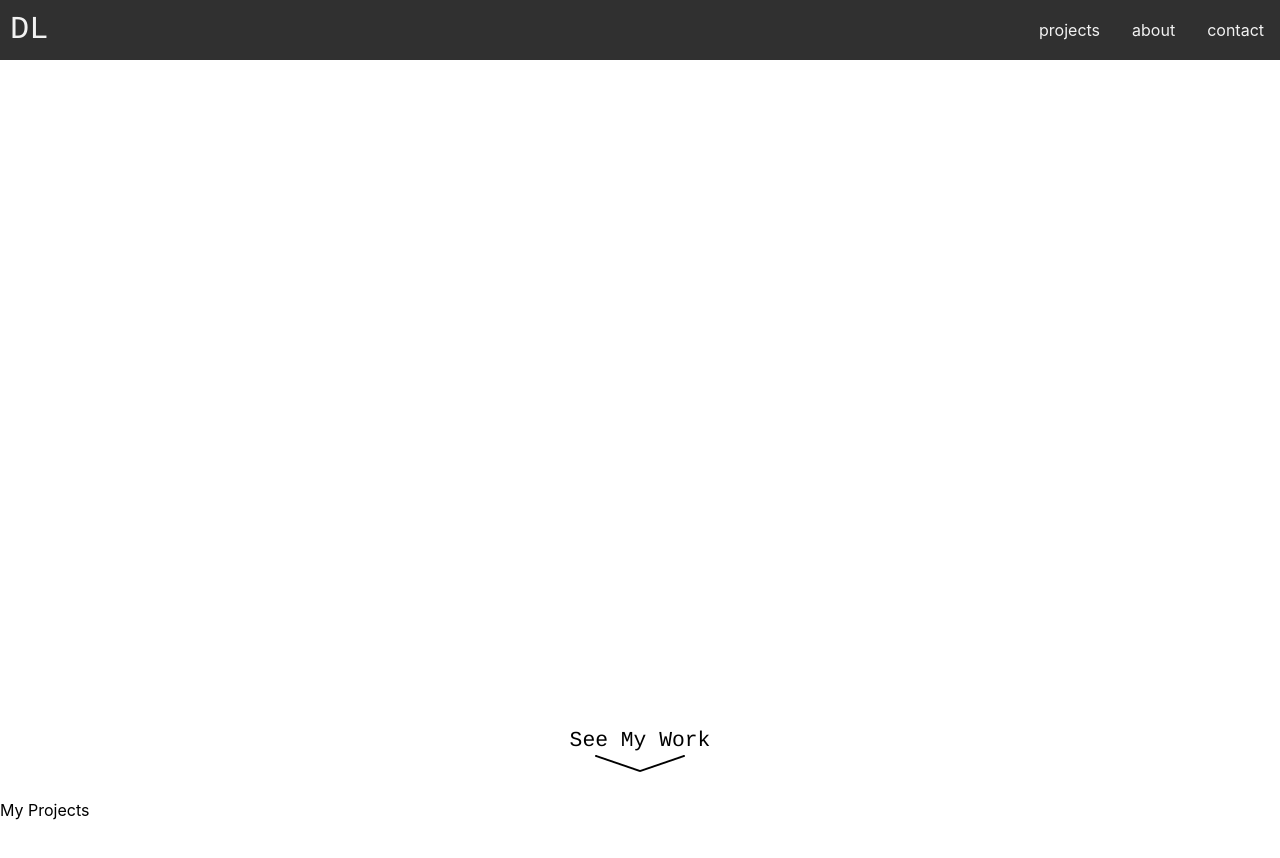
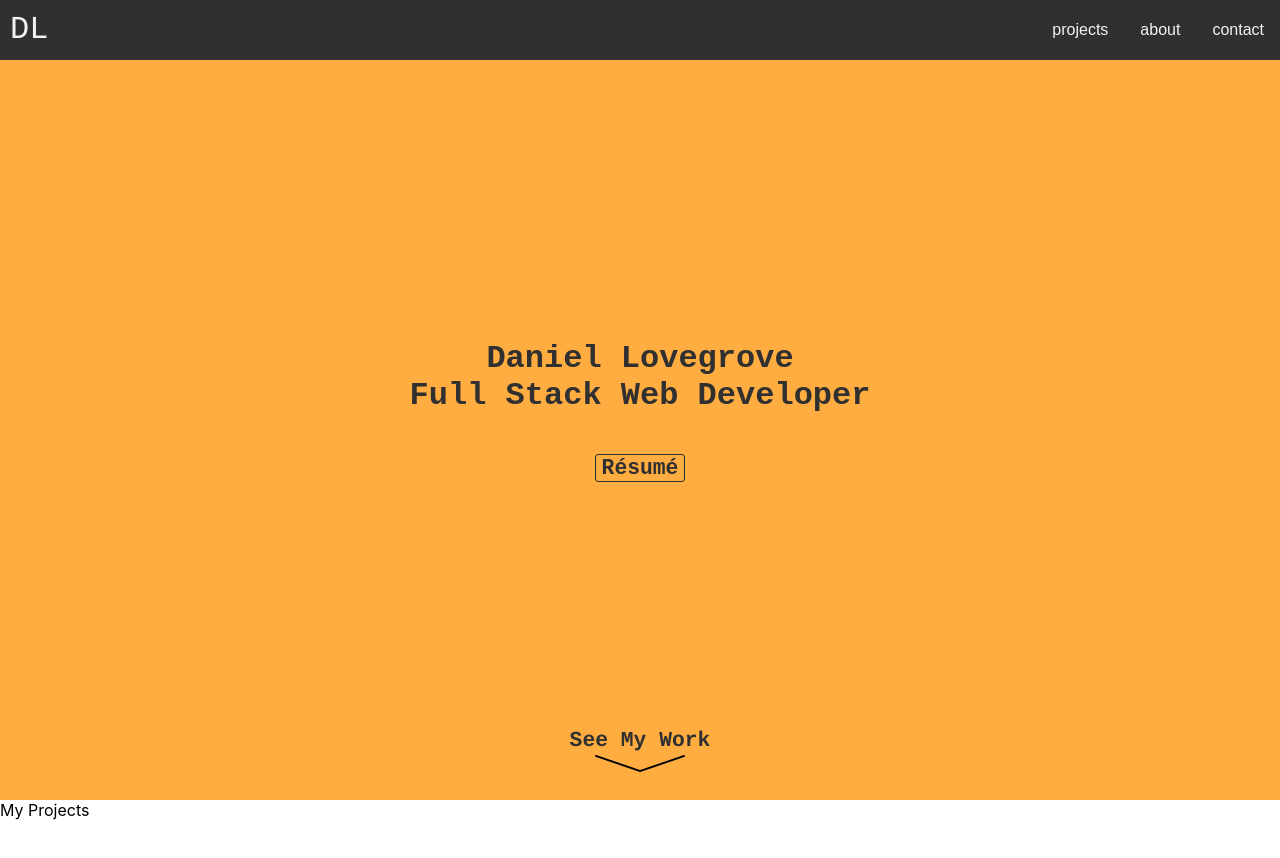
Before and after one commit to danloveg/portfolio, a React (Create React App) app: page / in a window 1280 px wide. Shown: the top 858 px of the page. Built offline with nearby package versions, Linux system fonts and the light colour scheme.

Commit message:
Add link to resume

```diff
--- a/src/header/Header.css
+++ b/src/header/Header.css
@@ -25,6 +25,7 @@
 }
 
 .header-links-item {
+    font-family: Arial;
     height: var(--header-height);
     padding-top: 0;
     padding-bottom: 0;
--- a/src/landing-page/LandingPage.css
+++ b/src/landing-page/LandingPage.css
@@ -2,12 +2,48 @@
     position: relative;
     margin-top: var(--header-height);
     height: calc(100vh - var(--header-height));
+    background-color: #ffac40;
+}
+
+.introduction {
+    text-align: center;
+    color: #303030;
+    font-family: 'Courier New', Courier, monospace;
+
+    position: relative;
+    padding-top: 35vh;
+}
+
+.introduction-name {
+    font-size: 24pt;
+    font-weight: bold;
+}
+
+.introduction-title {
+    font-size: 24pt;
+    font-weight: bold;
+}
+
+.introduction-resume {
+    font-size: 16pt;
+    font-family: inherit;
+    font-weight: bold;
+    color: #303030;
+    border: 1.5px solid;
+    border-radius: 3px;
+    border-color: #303030;
+    background-color: transparent;
+
+    cursor: pointer;
+
+    margin-top: 40px;
 }
 
 .see-my-work-table {
     text-align: center;
     font-size: 16pt;
     font-family: Courier;
+    color: #303030;
 
     border-collapse: collapse;
     cursor: pointer;
--- a/src/landing-page/LandingPage.jsx
+++ b/src/landing-page/LandingPage.jsx
@@ -1,6 +1,8 @@
 import React, {Component} from "react"
 import "./LandingPage.css"
+
 import downArrow from "../assets/down_arrow.png"
+import resumePdf from "../assets/Resume_07_2019_DLovegrove.pdf"
 
 class LandingPage extends Component {
 
@@ -10,7 +12,7 @@ class LandingPage extends Component {
         this.headerHeight = 60
     }
 
-    scrollToProjects() {
+    scrollToBottom() {
         const bottomOfLandingPage = (this.containerRef.current.offsetTop + this.containerRef.current.offsetHeight - this.headerHeight)
         window.scrollTo({top: bottomOfLandingPage, behavior: "smooth"})
     }
@@ -18,13 +20,18 @@ class LandingPage extends Component {
     render() {
         return (
             <div ref={this.containerRef} className="landing-page-container">
-                <table onClick={() => this.scrollToProjects()} className="see-my-work-table">
+                <div className="introduction">
+                    <span className="introduction-name">Daniel Lovegrove</span><br />
+                    <span className="introduction-title">Full Stack Web Developer</span><br />
+                    <a href={resumePdf} target="_blank"><button className="introduction-resume">R&eacute;sum&eacute;</button></a>
+                </div>
+                <table onClick={() => this.scrollToBottom()} className="see-my-work-table">
                     <tbody>
                         <tr>
-                            <td>See My Work</td>
+                            <td><b>See My Work</b></td>
                         </tr>
                         <tr>
-                            <td><img src={downArrow}></img></td>
+                            <td><img alt="Downwards pointing arrow" src={downArrow}></img></td>
                         </tr>
                     </tbody>
                 </table>
```
Also changed, not shown: 1 other file (tests, documents, lock files or other folders).
